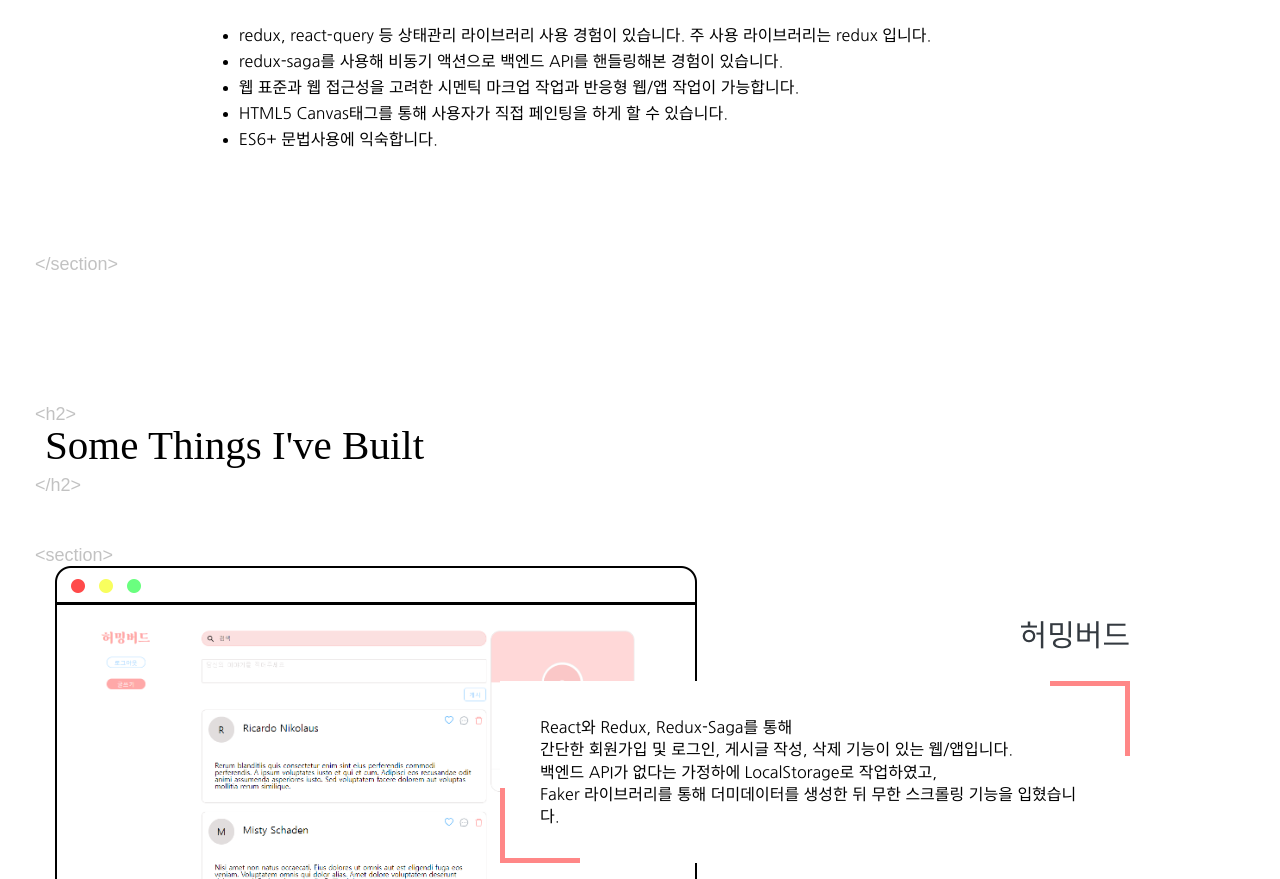
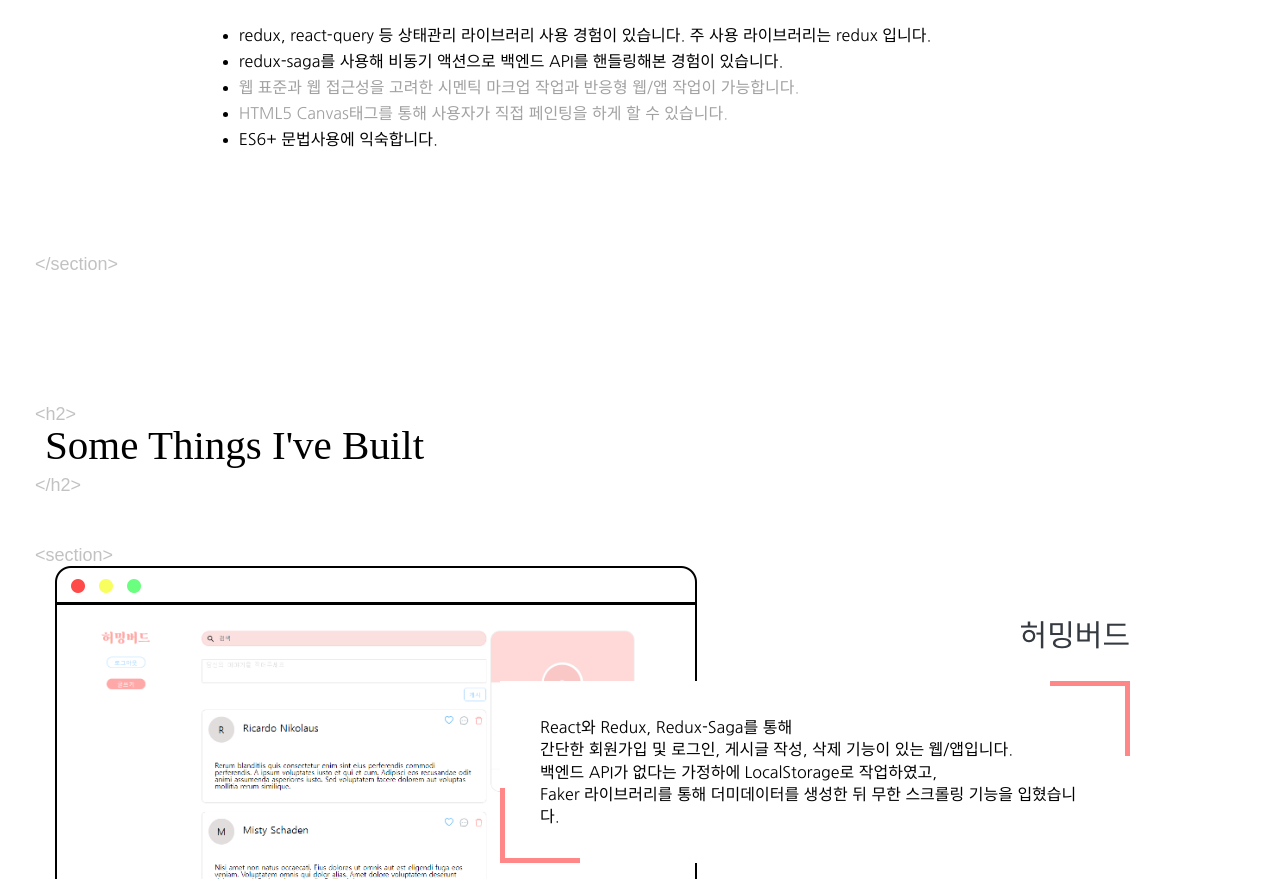
Before and after one commit to tauche-t/Portfolio, a plain HTML site: page index.html in a window 1280 px wide. Shown: the part 1307-2186 px from the top of the page. Drawn offline with nearby package versions, Linux system fonts and the light colour scheme; a web font is replaced by a local one.

Commit message:
스킬 설명란에 링크

```diff
--- a/index.html
+++ b/index.html
@@ -141,8 +141,8 @@
                       주 사용 라이브러리는 redux 입니다.
                     </li>
                     <li>redux-saga를 사용해 비동기 액션으로 백엔드 API를 핸들링해본 경험이 있습니다.</li>
-                    <li>웹 표준과 웹 접근성을 고려한 시멘틱 마크업 작업과 반응형 웹/앱 작업이 가능합니다.</li>
-                    <li>HTML5 Canvas태그를 통해 사용자가 직접 페인팅을 하게 할 수 있습니다.</li>
+                    <li><a href="https://github.com/tauche-t/GitHub" target="_blank">웹 표준과 웹 접근성을 고려한 시멘틱 마크업 작업과 반응형 웹/앱 작업이 가능합니다.</a></li>
+                    <li><a href="https://github.com/tauche-t/paintjs" target="_blank">HTML5 Canvas태그를 통해 사용자가 직접 페인팅을 하게 할 수 있습니다.</a></li>
                     <li>ES6+ 문법사용에 익숙합니다.</li>
                   </ul>
                 </div>
--- a/styles/style.css
+++ b/styles/style.css
@@ -411,6 +411,11 @@ section {
 #skills .skills_contents_wrap .skills_content ul.skill_description li {
   text-align: left;
 }
+#skills .skills_contents_wrap .skills_content ul.skill_description li a {
+  position: relative;
+  z-index: 20;
+  color: #a1a1a1;
+}
 #skills .skills_contents_wrap .skills_content ul li .main_skills_img {
   margin: 0 auto;
 }
```
